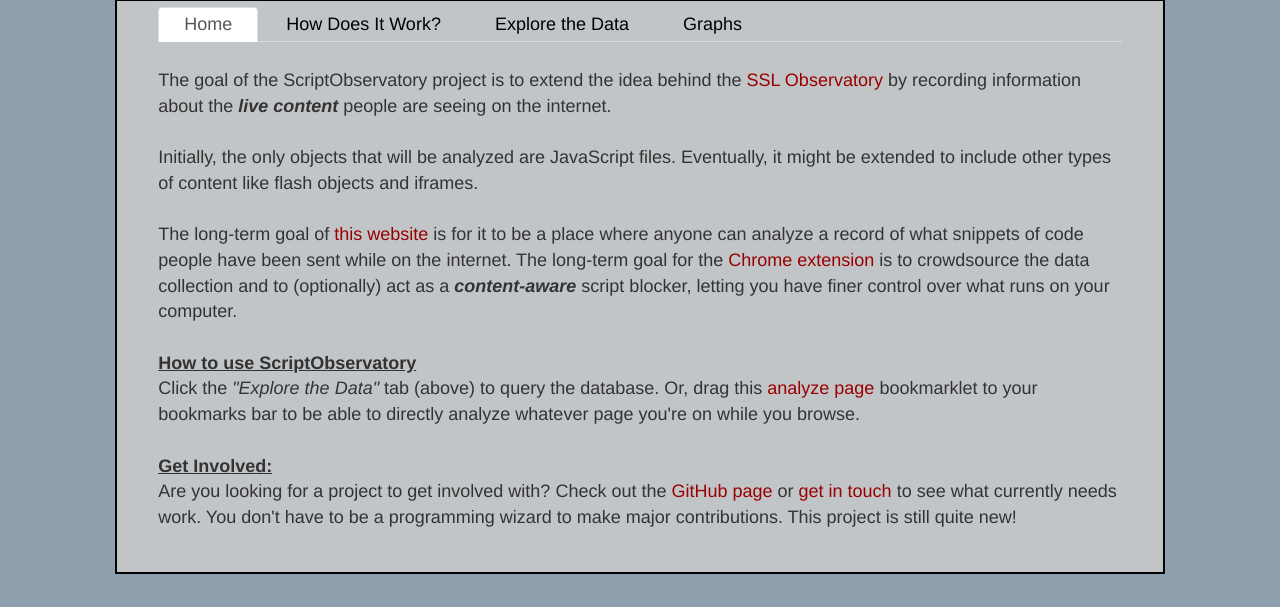
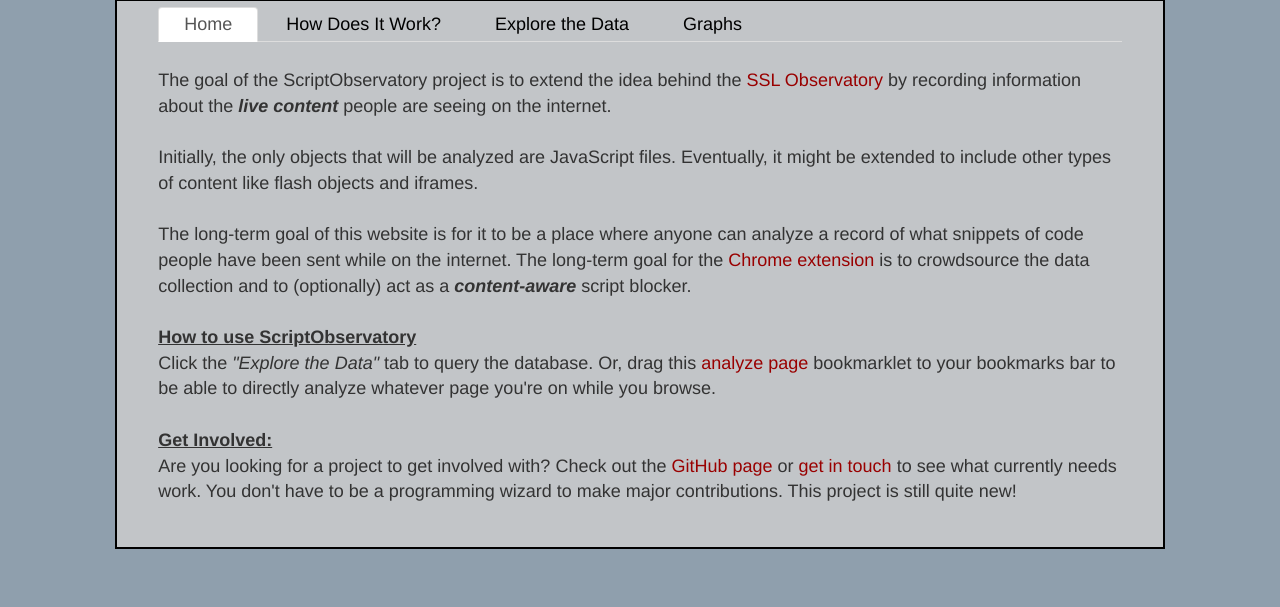
Before and after one commit to CaliKane/ScriptObservatory, a Flask app: page / in a window 1280 px wide. Shown: the part 193-800 px from the top of the page. Run offline with Flask 2, Linux system fonts and the light colour scheme.

Commit message:
add bookmarklet styling, minor wording changes on index.html

```diff
--- a/backend/static/css/style.css
+++ b/backend/static/css/style.css
@@ -15,6 +15,15 @@ a {
   color: #990000;
   visited: #990000;
   text-decoration: none;
+}
+
+a.bookmarklet
+{
+    background:#ffe;
+    border:1px dotted #aaa;
+    color:#444;
+    padding:1px 2px 0px 2px;
+    font-size:90%;
 }
 
 table {
--- a/backend/static/index.html
+++ b/backend/static/index.html
@@ -29,14 +29,13 @@
         Initially, the only objects that will be analyzed are JavaScript files. Eventually, it might be extended to include other types of content like flash
         objects and iframes.
         <br><br>
-        The long-term goal of <a href="https://scriptobservatory.org">this website</a> is for it to be a place where anyone can analyze a record of what snippets
-        of code people have been sent while on the internet. The long-term goal for the <a href="https://github.com/andy11/ScriptObservatory#usage" target="_blank">
-        Chrome extension</a> is to crowdsource the data collection and to (optionally) act as a <b><i>content-aware</i></b> script blocker, letting you have
-        finer control over what runs on your computer.
+        The long-term goal of this website is for it to be a place where anyone can analyze a record of what snippets of code people have been sent while on
+        the internet. The long-term goal for the <a href="https://github.com/andy11/ScriptObservatory#usage" target="_blank">Chrome extension</a> is to
+        crowdsource the data collection and to (optionally) act as a <b><i>content-aware</i></b> script blocker.
         <br><br>
         <b><u>How to use ScriptObservatory</u></b>
         <br>
-        Click the <i>"Explore the Data"</i> tab (above) to query the database. Or, drag this
+        Click the <i>"Explore the Data"</i> tab to query the database. Or, drag this
         <a href="javascript:q=location.href;open('https://scriptobservatory.org?query='+encodeURIComponent(q));" class='bookmarket'>analyze page</a>
         bookmarklet to your bookmarks bar to be able to directly analyze whatever page you're on while you browse.
         <br><br>
```
